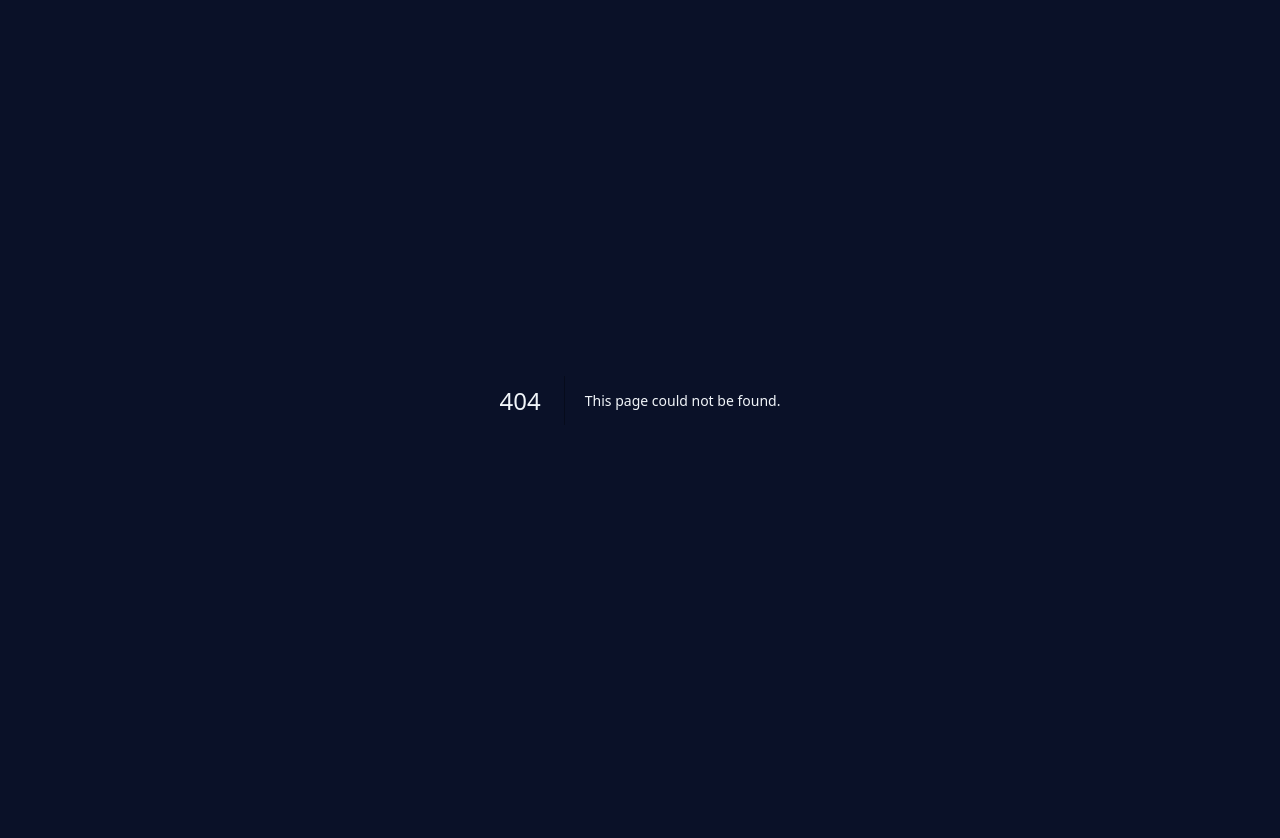
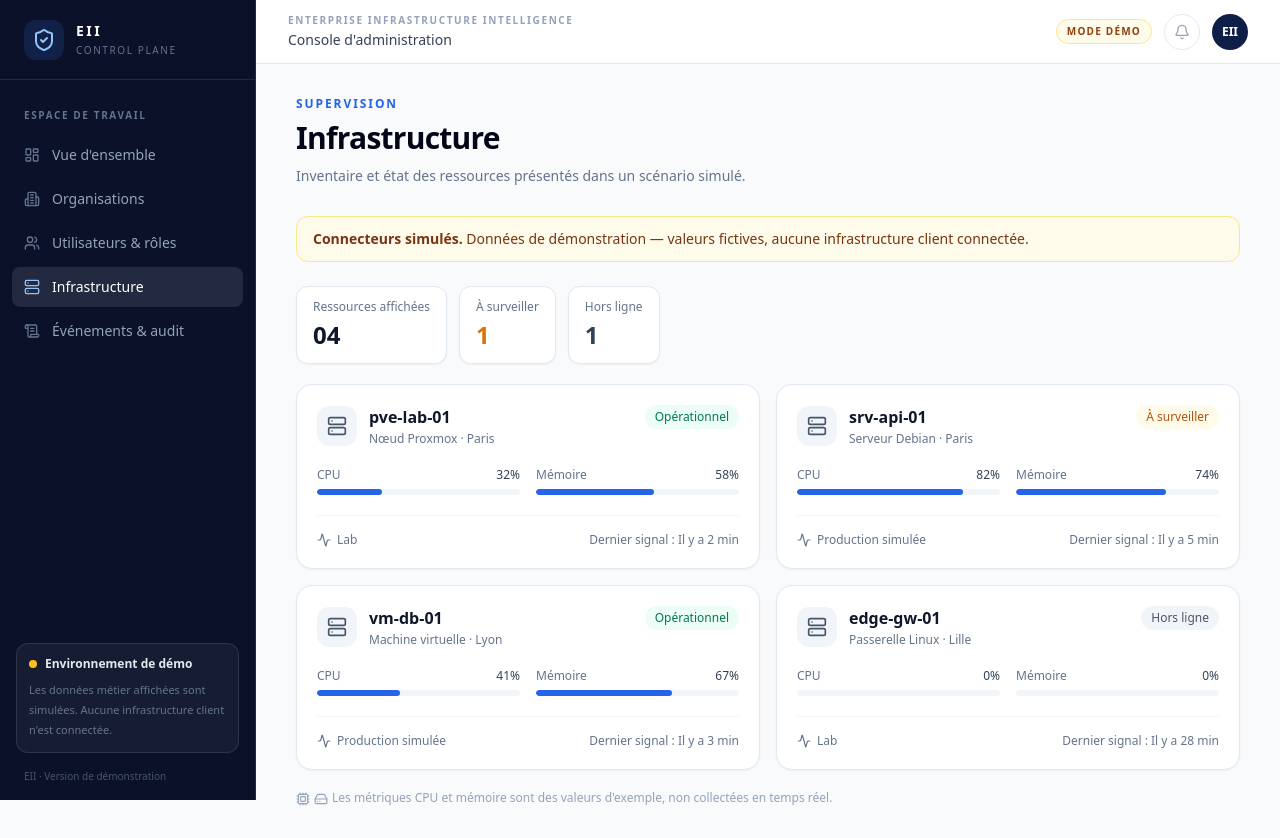
Before and after one commit to BVDMANN/enterprise-infrastructure-intelligence, a Next.js app in the folder apps/web/: page /infrastructure in a window 1280 px wide. Before the commit this address had no page. Before the commit the page ends 800 px from the top, so only its background shows below. Built offline with nearby package versions, Linux system fonts and the light colour scheme.

Commit message:
feat(web): add infrastructure demo view

```diff
--- /dev/null
+++ b/apps/web/app/infrastructure/page.tsx
@@ -0,0 +1,110 @@
+import { Activity, Cpu, HardDrive, Server } from "lucide-react";
+import { AppShell } from "@/components/app-shell";
+import { PageHeading } from "@/components/page-heading";
+import { demoAssets, demoNotice } from "@/lib/demo-data";
+
+function UsageBar({ label, value }: { label: string; value: number }) {
+  return (
+    <div>
+      <div className="mb-1.5 flex items-center justify-between text-xs">
+        <span className="text-slate-500">{label}</span>
+        <span className="font-medium tabular-nums text-slate-700">{value}%</span>
+      </div>
+      <div className="h-1.5 overflow-hidden rounded-full bg-slate-100">
+        <div
+          className="h-full rounded-full bg-accent"
+          style={{ width: `${value}%` }}
+        />
+      </div>
+    </div>
+  );
+}
+
+export default function InfrastructurePage() {
+  return (
+    <AppShell>
+      <PageHeading
+        eyebrow="Supervision"
+        title="Infrastructure"
+        description="Inventaire et état des ressources présentés dans un scénario simulé."
+      />
+
+      <div className="mb-6 rounded-xl border border-amber-200 bg-amber-50 px-4 py-3 text-sm text-amber-900">
+        <strong>Connecteurs simulés.</strong> {demoNotice}
+      </div>
+
+      <div className="mb-5 flex flex-wrap gap-3">
+        <div className="rounded-xl border border-slate-200 bg-white px-4 py-3 shadow-sm">
+          <p className="text-xs text-slate-500">Ressources affichées</p>
+          <p className="mt-1 text-2xl font-semibold tabular-nums text-slate-900">
+            {demoAssets.length.toString().padStart(2, "0")}
+          </p>
+        </div>
+        <div className="rounded-xl border border-slate-200 bg-white px-4 py-3 shadow-sm">
+          <p className="text-xs text-slate-500">À surveiller</p>
+          <p className="mt-1 text-2xl font-semibold tabular-nums text-amber-600">
+            {demoAssets.filter((asset) => asset.status === "À surveiller").length}
+          </p>
+        </div>
+        <div className="rounded-xl border border-slate-200 bg-white px-4 py-3 shadow-sm">
+          <p className="text-xs text-slate-500">Hors ligne</p>
+          <p className="mt-1 text-2xl font-semibold tabular-nums text-slate-700">
+            {demoAssets.filter((asset) => asset.status === "Hors ligne").length}
+          </p>
+        </div>
+      </div>
+
+      <section className="grid gap-4 xl:grid-cols-2">
+        {demoAssets.map((asset) => (
+          <article
+            key={asset.name}
+            className="rounded-2xl border border-slate-200 bg-white p-5 shadow-sm"
+          >
+            <div className="flex flex-wrap items-start justify-between gap-3">
+              <div className="flex items-center gap-3">
+                <div className="flex h-10 w-10 items-center justify-center rounded-xl bg-slate-100 text-slate-600">
+                  <Server aria-hidden="true" className="h-5 w-5" />
+                </div>
+                <div>
+                  <h2 className="font-semibold text-slate-900">{asset.name}</h2>
+                  <p className="mt-0.5 text-xs text-slate-500">
+                    {asset.kind} · {asset.location}
+                  </p>
+                </div>
+              </div>
+              <span
+                className={`rounded-full px-2.5 py-1 text-xs font-medium ${
+                  asset.status === "Opérationnel"
+                    ? "bg-emerald-50 text-emerald-700"
+                    : asset.status === "À surveiller"
+                      ? "bg-amber-50 text-amber-700"
+                      : "bg-slate-100 text-slate-600"
+                }`}
+              >
+                {asset.status}
+              </span>
+            </div>
+
+            <div className="mt-5 grid gap-4 sm:grid-cols-2">
+              <UsageBar label="CPU" value={asset.cpu} />
+              <UsageBar label="Mémoire" value={asset.memory} />
+            </div>
+
+            <div className="mt-5 flex flex-wrap items-center justify-between gap-2 border-t border-slate-100 pt-4 text-xs text-slate-500">
+              <span className="inline-flex items-center gap-1.5">
+                <Activity aria-hidden="true" className="h-3.5 w-3.5" />
+                {asset.environment}
+              </span>
+              <span>Dernier signal : {asset.lastSeen}</span>
+            </div>
+          </article>
+        ))}
+      </section>
+      <p className="mt-5 text-xs text-slate-400">
+        <Cpu aria-hidden="true" className="mr-1 inline h-3.5 w-3.5" />
+        <HardDrive aria-hidden="true" className="mr-1 inline h-3.5 w-3.5" />
+        Les métriques CPU et mémoire sont des valeurs d'exemple, non collectées en temps réel.
+      </p>
+    </AppShell>
+  );
+}
```
